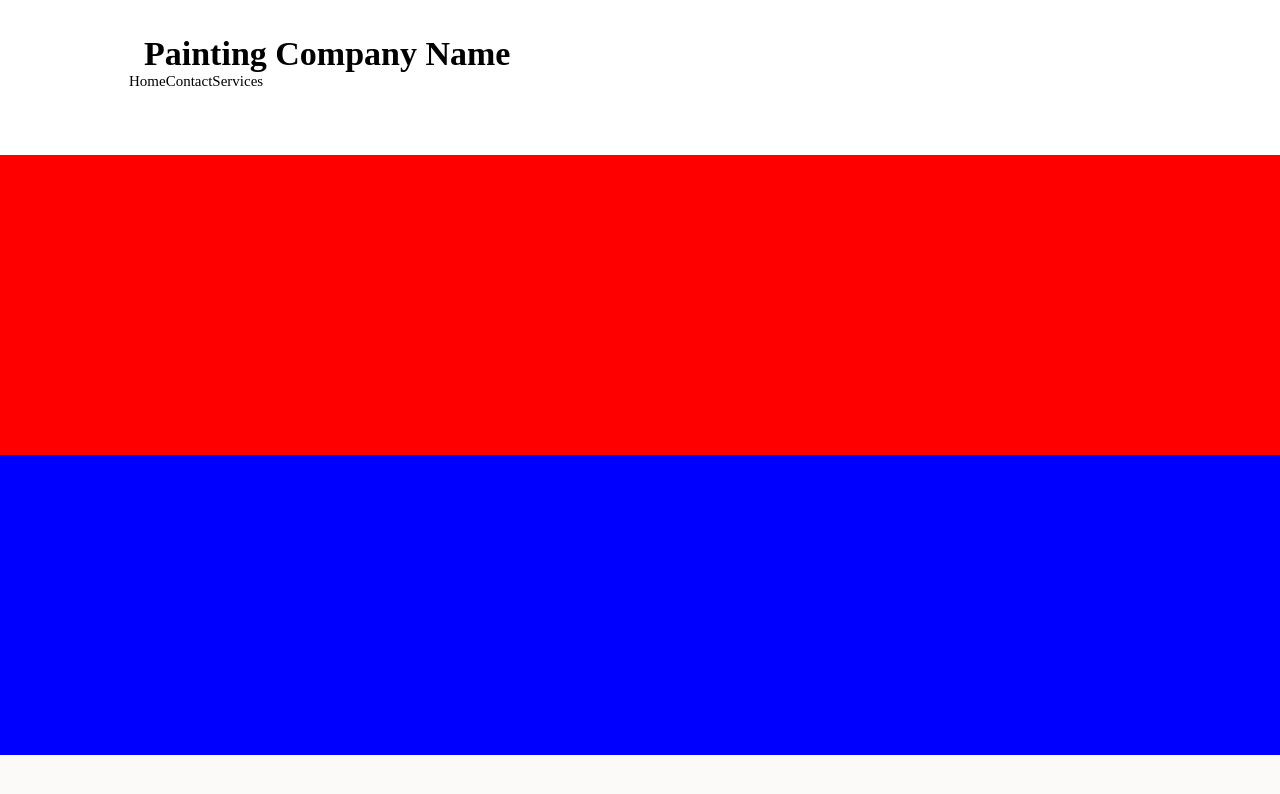
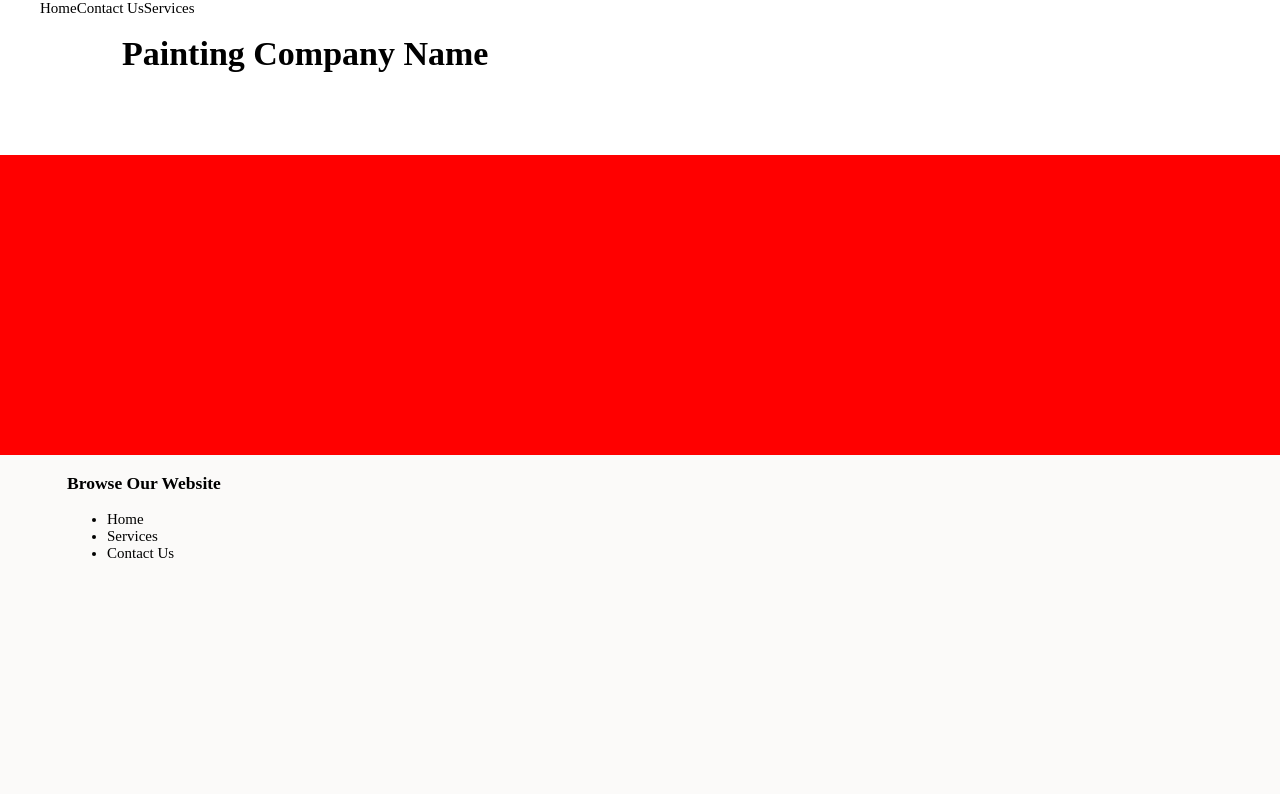
Before and after one commit to Duquea95/Prime-Time-Painting, a plain HTML site: page index.html in a window 1280 px wide. Drawn offline with Linux system fonts and the light colour scheme.

Commit message:
Slow progress

```diff
--- a/index.html
+++ b/index.html
@@ -9,20 +9,20 @@
         <div id="pageContainer">
             <div id="mainDivTop" class="mainDivStyles">
                 <header>
+                    <div class="subTopNav">
+                        <nav>
+                            <ul class="navUlStyling">
+                                <li class="navLiStyling">Home</li>
+                                <li class="navLiStyling">Contact Us</li>
+                                <li class="navLiStyling">Services</li>
+                            </ul>
+                        </nav>
+                    </div>
                     <div class="mainDivTopInner">
                         <div class="subTopTitleDiv">
                             <h1 id="headerCompanyName">Painting Company Name</h1>
                             <!-- <h1>Call Us Now!</h1> -->
                             <!-- <h2><777-777-7777/h2> -->
-                        </div>
-                        <div class="subTopNav">
-                            <nav>
-                                <ul class="navUlStyling">
-                                    <li class="navLiStyling">Home</li>
-                                    <li class="navLiStyling">Contact</li>
-                                    <li class="navLiStyling">Services</li>
-                                </ul>
-                            </nav>
                         </div>
                     </div>
                 </header>
@@ -30,7 +30,16 @@
             <div id="mainDivMid" class="mainDivStyles">&nbsp;</div>
             <div id="mainDivBot" class="mainDivStyles">
                 <footer>
-                    &nbsp;
+                    <div class="subBotFooter">
+                        <h3>Browse Our Website</h2>
+                        <nav>
+                            <ul>
+                                <li>Home</li>
+                                <li>Services</li>
+                                <li>Contact Us</li>
+                            </ul>
+                        </nav>
+                    </div>
                 </footer>
             </div>
         </div>
--- a/main.css
+++ b/main.css
@@ -35,7 +35,7 @@ position: relative;
 
 }
 #mainDivBot{
-    background-color: blue;
+    /*background-color: blue;*/
     height: 300px;
     position: relative;
 }
@@ -43,13 +43,17 @@ position: relative;
 .mainDivTopInner{
     height: 155px;
     /*background-color: blue;*/
-    margin-left: 89px;
-    margin-right: 89px;
+    margin-left: 67px;
+    margin-right: 67px;
     z-index: 1;
 }
 .subTopNav{
     position: absolute;
     height: 80px;
+}
+.subBotFooter{
+    margin-left: 67px;
+    margin-right: 67px;
 }
 
 #headerCompanyName{
```
